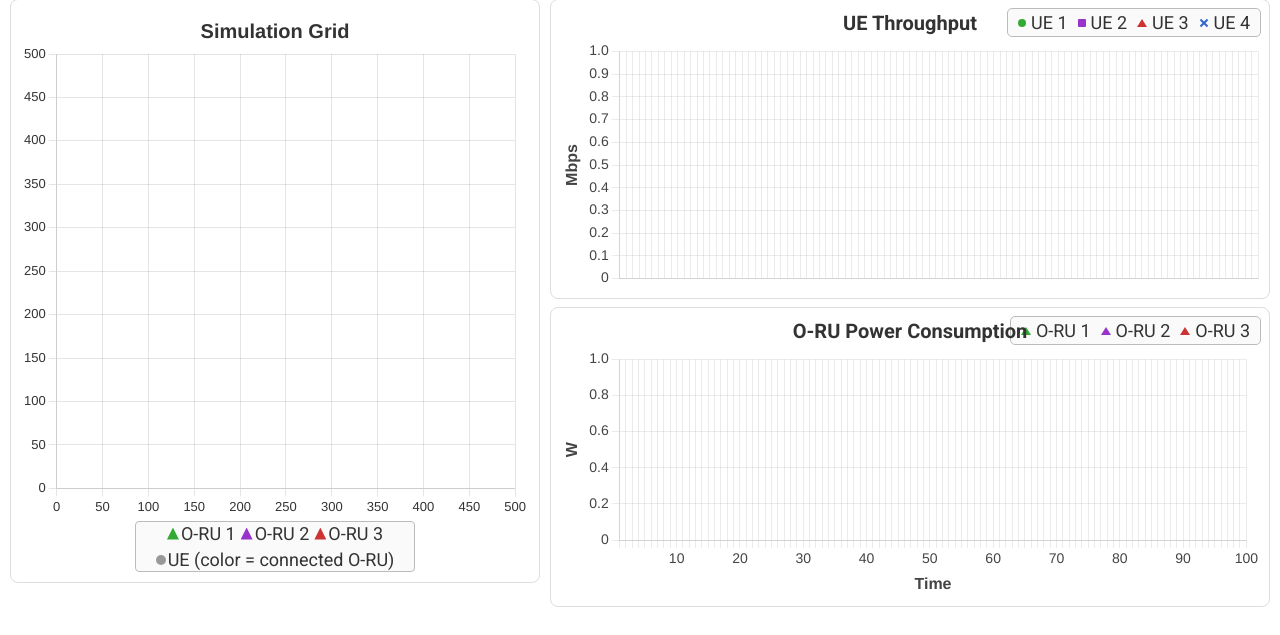
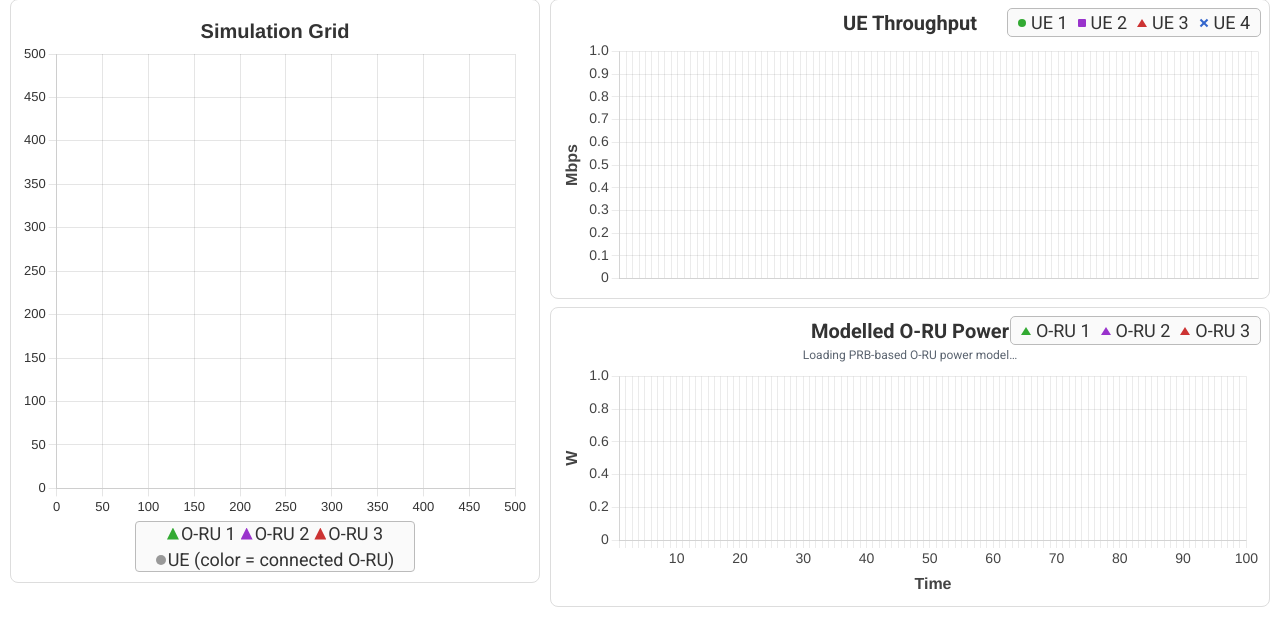
Before and after one commit to mekdugi/Q-xApp, a FastAPI app: page / in a window 1280 px wide. Shown: the part 165-800 px from the top of the page. Run offline with FastAPI, Linux system fonts and the light colour scheme; data that the repository does not hold is empty.

Commit message:
Model O-RU power from PRB utilization

```diff
--- a/gui/src/http/data_controller.py
+++ b/gui/src/http/data_controller.py
@@ -1,5 +1,6 @@
 import ipaddress
 import math
+import json
 import os
 import re
 import tempfile
@@ -22,6 +23,42 @@
 # override exists so tests can point at a temp dir (and is a first step toward
 # removing hard-coded deployment paths).
 HOST_DATA_DIR = os.getenv("HOST_DATA_DIR", "/host_data")
+
+# Power is intentionally modelled from the ns-3 DU's per-cell DL PRB
+# utilisation rather than from the fork's fixed PHY-state currents.  The
+# profile is a reference only: a deployment must replace its three values with
+# measured low-load, full-load and sleep supply powers before treating the W
+# values as device measurements.
+_ORU_POWER_MODEL_PATH = os.path.join(os.path.dirname(os.path.dirname(__file__)),
+                                     "oru_power_model.json")
+_ORU_POWER_MODEL_FALLBACK = {
+    "profile": "reference-mmwave-o-ru-v1",
+    "kind": "affine-prb-with-deep-sleep",
+    "active_base_w": 350.0,
+    "dynamic_full_load_w": 100.0,
+    "deep_sleep_w": 75.0,
+    "description": "Reference-only PRB-based O-RU supply-power model.",
+    "calibration_note": "Replace with measured O-RU values before using absolute W or Wh results.",
+}
+
+
+def load_oru_power_model():
+    """Return a safe, explicit O-RU reference power profile for the GUI."""
+    try:
+        with open(_ORU_POWER_MODEL_PATH, encoding="utf-8") as f:
+            model = json.load(f)
+        for field in ("active_base_w", "dynamic_full_load_w", "deep_sleep_w"):
+            value = float(model[field])
+            if value < 0:
+                raise ValueError(f"{field} must be non-negative")
+            model[field] = value
+        if not isinstance(model.get("profile"), str) or not model["profile"]:
+            raise ValueError("profile must be a non-empty string")
+        return model
+    except (OSError, ValueError, TypeError, KeyError, json.JSONDecodeError) as exc:
+        print(f"[GUI] Invalid O-RU power model ({exc}); using reference fallback")
+        return dict(_ORU_POWER_MODEL_FALLBACK)
+
 
 # The ns-3 host launcher (ports 38866 start / 38867 stop) is OUTSIDE this
 # repository and executes the POSTed command line on the host. That trust
@@ -211,6 +248,9 @@
         "current_power": updated_simulation.current_power,
         "maxec": updated_simulation.maxec,
         "totalcurrec": updated_simulation.totalcurrec,
+        # Reload so a calibrated JSON profile takes effect on the next GUI poll
+        # without requiring a container restart.
+        "oru_power_model": load_oru_power_model(),
         "simulation_status": updated_simulation.simulation_status,
     }
 
--- a/gui/src/templates/chart.html
+++ b/gui/src/templates/chart.html
@@ -108,6 +108,7 @@
             flex: 0 0 auto;
         }
         .chart-title { font-size: 20px; font-weight: 700; color: #333; position: absolute; left: 50%; transform: translateX(-50%); }
+        .power-model-note { margin: 0 0 3px; color: #5b6470; font-size: 12px; text-align: center; }
         .chart-legend { margin-left: auto; }
         .chart-legend ul { display: flex; align-items: center; gap: 10px; margin: 0; padding: 3px 10px; list-style: none;
             border: 1.5px solid #bbb; border-radius: 5px; background: #fafafa; }
@@ -304,7 +305,8 @@
             </div>
             <div class="kpi-row">
                 <div class="kpi-chart-box">
-                    <div class="chart-header"><span class="chart-title">O-RU Power Consumption</span><div id="energy-legend" class="chart-legend"></div></div>
+                    <div class="chart-header"><span class="chart-title">Modelled O-RU Power</span><div id="energy-legend" class="chart-legend"></div></div>
+                    <p id="energy-model-note" class="power-model-note">Loading PRB-based O-RU power model…</p>
                     <div class="chart-canvas-wrap"><canvas id="energy-chart"></canvas></div>
                 </div>
             </div>
@@ -613,6 +615,42 @@
 
     var qxappData = null; /* Q-xApp allocation result */
 
+    function getOruPowerModel(data) {
+        var model = data && data.oru_power_model;
+        if (!model) return null;
+        var fields = ['active_base_w', 'dynamic_full_load_w', 'deep_sleep_w'];
+        for (var i = 0; i < fields.length; i++) {
+            if (!Number.isFinite(Number(model[fields[i]])) || Number(model[fields[i]]) < 0) return null;
+        }
+        return model;
+    }
+
+    function updatePowerModelNote(model) {
+        var note = document.getElementById('energy-model-note');
+        if (!note) return;
+        if (!model) {
+            note.textContent = 'PRB power-model configuration unavailable';
+            return;
+        }
+        note.textContent = 'Reference model: ' + Number(model.active_base_w).toFixed(0) +
+            ' W base + ' + Number(model.dynamic_full_load_w).toFixed(0) +
+            ' W at 100% DL PRB; deep sleep ' + Number(model.deep_sleep_w).toFixed(0) + ' W';
+        note.title = model.calibration_note || 'Reference model; calibrate with device measurements.';
+    }
+
+    function modelOruPower(data, cid) {
+        var model = getOruPowerModel(data);
+        if (!model) return null;
+        var sleepList = (qxappData && qxappData.sleep_cells) ? qxappData.sleep_cells : [];
+        if (sleepList.indexOf(cid) >= 0) return Number(model.deep_sleep_w);
+        if (!data || !data.prb || (!(cid in data.prb) && !(String(cid) in data.prb))) return null;
+        var rawPrb = (cid in data.prb) ? data.prb[cid] : data.prb[String(cid)];
+        var prb = Number(rawPrb);
+        if (!Number.isFinite(prb)) return null;
+        var rho = Math.max(0, Math.min(100, prb)) / 100.0;
+        return Number(model.active_base_w) + rho * Number(model.dynamic_full_load_w);
+    }
+
     function fetchData() {
         /* Fetch both InfluxDB data and Q-xApp result in parallel */
         Promise.all([
@@ -702,11 +740,12 @@
                 pushHistory(sinrHistory, uid, tput);
             });
         }
-        /* Push energy from qxappData directly for fixed cell IDs */
+        /* Affine O-RU supply-power model driven by the ns-3 DU's actual DL PRB
+           utilisation. The legacy state-current delta from qxappData is not
+           used here: it cannot distinguish equally busy active cells. */
+        updatePowerModelNote(getOruPowerModel(data));
         [2, 3, 4].forEach(function(cid) {
-            var cellEnergy = (qxappData && qxappData.cell_energy && (qxappData.cell_energy[cid] || qxappData.cell_energy[String(cid)])) || 0;
-            /* value is now true sim-time power (W) from the xApp; no clamp */
-            pushHistory(energyHistory, cid, cellEnergy);
+            pushHistory(energyHistory, cid, modelOruPower(data, cid));
         });
 
         // Update SINR chart (per UE) — left-fill, null pad right
```
Also changed, not shown: gui/src/oru_power_model.json (added, +9 -0 lines), README.md.
